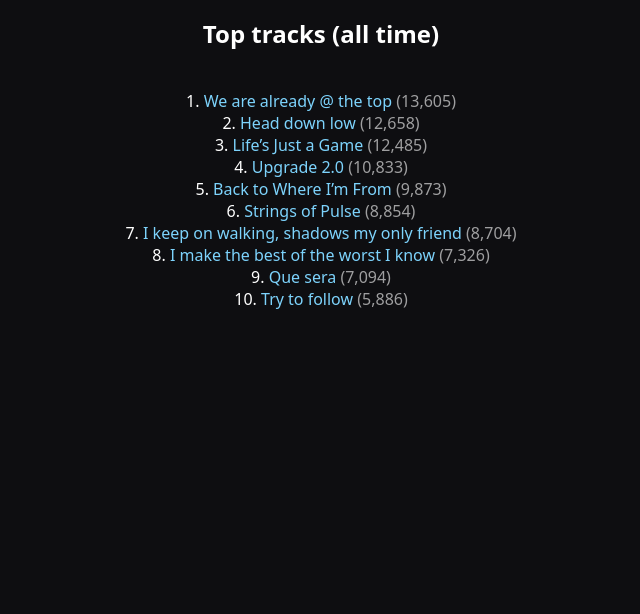
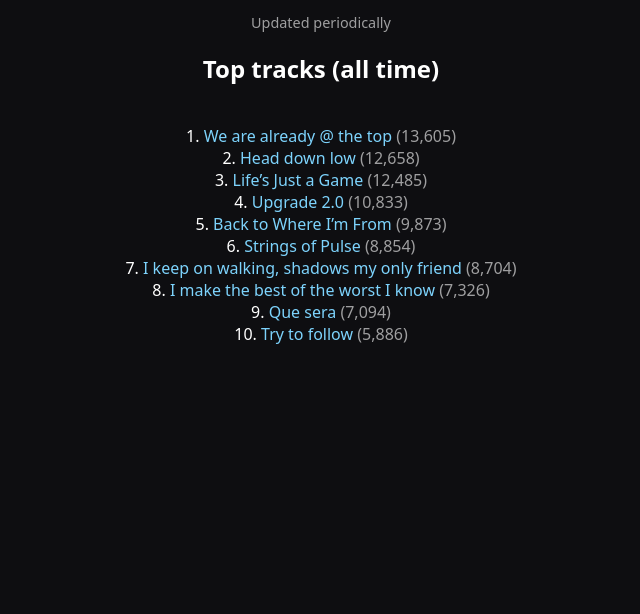
Before and after one commit to spacejulesofficial-max/drfoss-stats, a plain HTML site: page index.html in a window 1280 px wide. Shown: the part 186-800 px from the top of the page, without its empty margins (319-959 px from the left). Drawn offline with Linux system fonts and the light colour scheme.

Commit message:
Add updated notice to the index.html

```diff
--- a/index.html
+++ b/index.html
@@ -29,6 +29,7 @@
 
 <h1 id="plays">— plays</h1>
 <p>on SoundCloud</p>
+<p style="opacity:0.6; font-size:0.9em;">Updated periodically</p>
 
 <h2>Top tracks (all time)</h2>
 <ol id="top"></ol>
```
